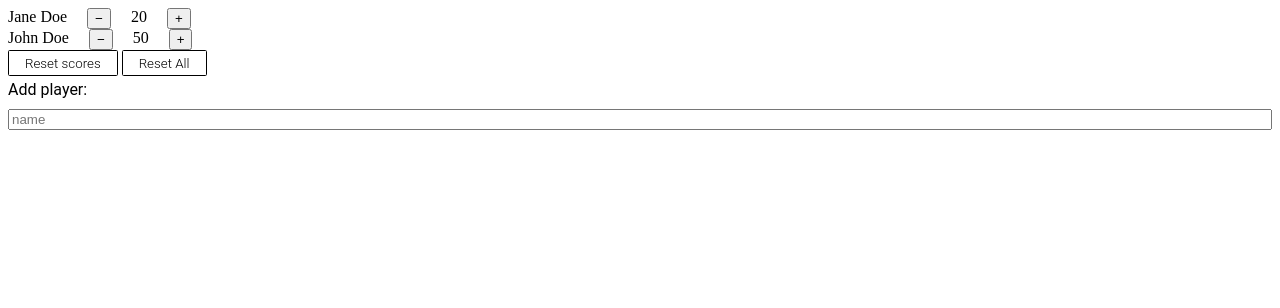
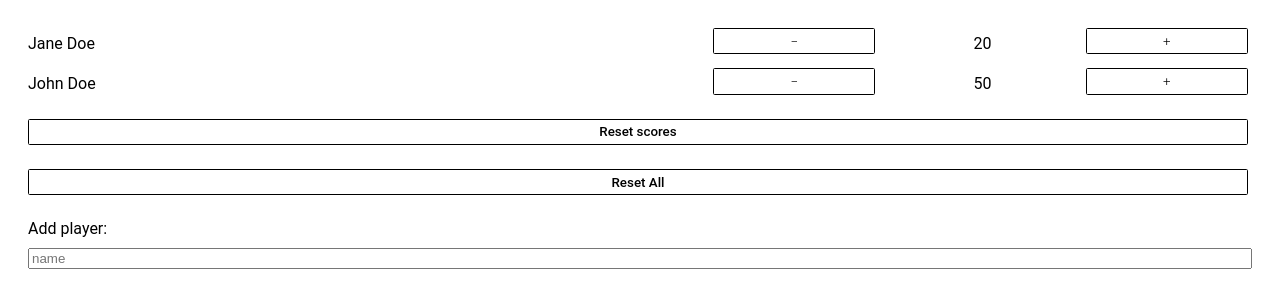
Before and after one commit to LisanneArdern/scorekeeper, a React (Create React App) app: page / in a window 1280 px wide. Shown: the top 308 px of the page. Built offline with nearby package versions, Linux system fonts and the light colour scheme.

Commit message:
Add style

```diff
--- /dev/null
+++ b/src/App.css
@@ -0,0 +1,11 @@
+.App {
+  font-family: 'Roboto', sans-serif;
+  padding: 20px;
+  display: grid;
+  gap: 20px;
+}
+
+.App__player-container {
+  display: grid;
+  gap: 10px;
+}
--- a/src/App.js
+++ b/src/App.js
@@ -2,6 +2,7 @@ import { useState } from 'react'
 import Button from './Button'
 import Player from './Player'
 import PlayerForm from './PlayerForm'
+import './App.css'
 
 function App() {
   const [players, setPlayers] = useState([
@@ -10,6 +11,7 @@ function App() {
   ])
   return (
     <div className="App">
+      <div className="App__player-container">
         {players.map((player, index) => (
           <Player
             key={player.name}
@@ -19,9 +21,12 @@ function App() {
             score={player.score}
           />
         ))}
+      </div>
       <Button onClick={resetScores}>Reset scores</Button>
       <Button onClick={resetAll}>Reset All</Button>
+      <div className="App__player-form-container">
         <PlayerForm onSubmit={createPlayer} />
+      </div>
     </div>
   )
 
--- a/src/Button.css
+++ b/src/Button.css
@@ -7,7 +7,7 @@
   box-sizing: border-box;
   text-decoration: none;
   font-family: 'Roboto', sans-serif;
-  font-weight: 300;
+  font-weight: 500;
   color: black;
   text-align: center;
   background-color: white;
--- a/src/Player.css
+++ b/src/Player.css
@@ -1,4 +1,25 @@
 .Player {
-  display: flex;
+  display: grid;
+  grid-template-columns: 4fr 1fr 1fr 1fr;
+  align-items: center;
   gap: 20px;
 }
+
+.Player__score {
+  justify-self: center;
+}
+
+.Player button {
+  padding: 0.35em 1.2em;
+  border: 0.1em solid black;
+  margin: 0 0.3em 0.3em 0;
+  display: inline-block;
+  border-radius: 0.12em;
+  box-sizing: border-box;
+  text-decoration: none;
+  font-family: 'Roboto', sans-serif;
+  font-weight: 300;
+  color: black;
+  text-align: center;
+  background-color: white;
+}
--- a/src/Player.js
+++ b/src/Player.js
@@ -11,9 +11,9 @@ Player.propTypes = {
 export default function Player({ name, score, onMinus, onPlus }) {
   return (
     <section className="Player">
-      {name}
+      <div>{name}</div>
       <button onClick={onMinus}>&minus;</button>
-      {score}
+      <div className="Player__score">{score}</div>
       <button onClick={onPlus}>&#43;</button>
     </section>
   )
--- a/src/index.css
+++ b/src/index.css
@@ -1,3 +1,7 @@
 * {
   box-sizing: border-box;
 }
+
+.body {
+  font-family: 'Roboto', sans-serif;
+}
```
Lines whose indentation alone changed are shown as unchanged.
